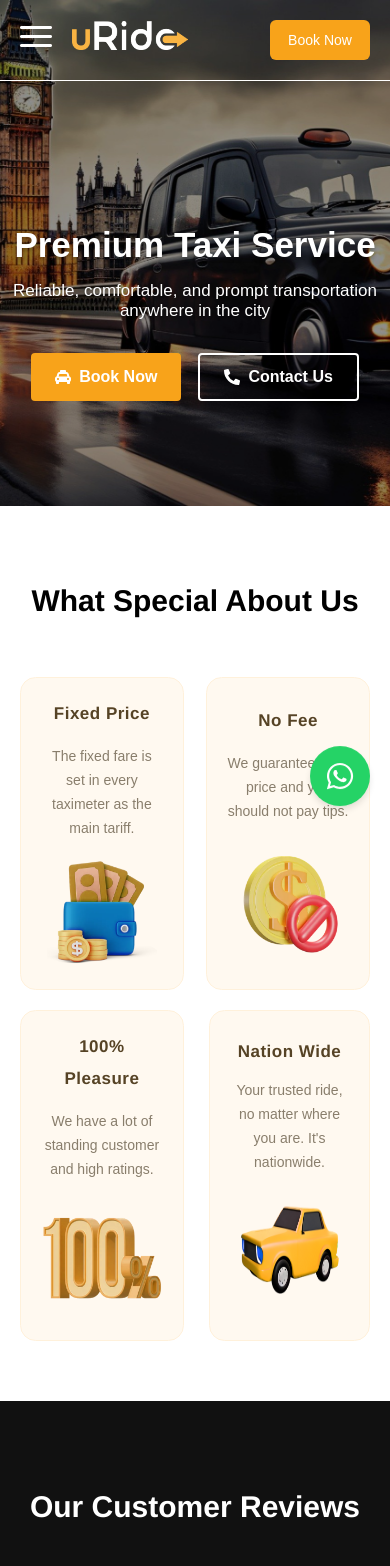
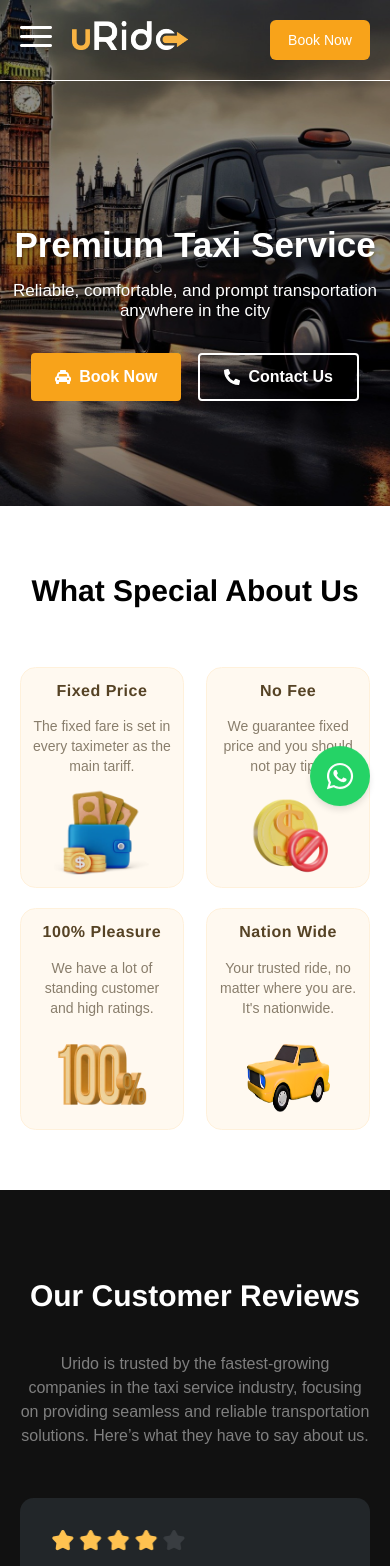
Before and after one commit to letsoutsource/urido-frontend, a Next.js app: page / in a window 390 px wide. Shown: the top 1566 px of the page. Built offline with nearby package versions, Linux system fonts and the light colour scheme.

Commit message:
image-sizes adjust

```diff
--- a/src/app/components/homePageComponents/vehiclesListSection/vehiclesList/VehiclesList.jsx
+++ b/src/app/components/homePageComponents/vehiclesListSection/vehiclesList/VehiclesList.jsx
@@ -12,6 +12,7 @@ const VehiclesList = async () => {
             width={265}
             height={160}
             alt={vehicle.vehicleName}
+            className="vehicleListSection-vehicle-image"
           />
           <h4 className="vehicleListSection-vehicle-name">
             {vehicle.vehicleName}
--- a/src/app/components/homePageComponents/vehiclesListSection/vehiclesList/vehiclesList.css
+++ b/src/app/components/homePageComponents/vehiclesListSection/vehiclesList/vehiclesList.css
@@ -35,7 +35,15 @@
   padding: 0px 20px 20px 20px;
 }
 @media (max-width: 768px) {
-  .vehicleListSection-vehicles{
+  .vehicleListSection-vehicles {
     padding: 0px;
   }
+  .vehicleListSection-vehicle-image {
+    width: 220px;
+  }
 }
+@media (max-width: 360px) {
+  .vehicleListSection-vehicle-image {
+    width: 210px;
+  }
+}
--- a/src/app/components/homePageComponents/whatSpecialAboutUsSection/cardsList/CardsList.jsx
+++ b/src/app/components/homePageComponents/whatSpecialAboutUsSection/cardsList/CardsList.jsx
@@ -31,13 +31,13 @@ const CardList = () => {
         </div>
       ))}
       <div className="specialaboutus-mobileView-card">
-        <h4 className="specialaboutus-card-head" style={{ marginTop: "5px" }}>
+        <h4 className="specialaboutus-card-head">
           Nation Wide
         </h4>
         <p className="specialaboutus-card-para">
           Your trusted ride, no matter where you are. It's nationwide.
         </p>
-         <Image src="/car.png" alt="car" width={100} height={90} className="specialaboutus-car"/>
+         <Image src="/car.png" alt="car" width={85} height={70} className="specialaboutus-car-image"/>
       </div>
     </div>
   );
--- a/src/app/components/homePageComponents/whatSpecialAboutUsSection/cardsList/cardList.css
+++ b/src/app/components/homePageComponents/whatSpecialAboutUsSection/cardsList/cardList.css
@@ -41,10 +41,10 @@
   max-width: 256px;
   color: #897e6c;
 }
-.specialaboutus-card-largeScreenIcon{
+.specialaboutus-card-largeScreenIcon {
   display: block;
 }
-.specialaboutus-card-mobileIcon{
+.specialaboutus-card-mobileIcon {
   display: none;
 }
 @media (max-width: 768px) {
@@ -52,11 +52,8 @@
     gap: 20px;
     flex-wrap: wrap;
   }
+  .specialaboutus-mobileView-card,
   .specialaboutus-card {
-    width: 42vw;
-    padding: 20px;
-  }
-  .specialaboutus-mobileView-card {
     display: flex;
     flex-direction: column;
     background: linear-gradient(180deg, #fff9f0 0%, #fff9f0 100%),
@@ -71,37 +68,58 @@
     justify-content: normal;
     align-items: center;
     gap: 10px;
-    width: 46%;
-    padding: 20px;
+    width: 42vw;
+    padding: 7px 12px;
   }
   .specialaboutus-card-head {
-    font-size: 17px;
+    font-size: 16px;
   }
   .specialaboutus-card-para {
     font-size: 14px;
+    line-height: 20px;
   }
   .bottomcard-icons {
     display: none;
   }
-  .specialaboutus-card-mobileIcon{
+  .specialaboutus-card-mobileIcon {
     display: block;
   }
-  .specialaboutus-card-largeScreenIcon{
+  .specialaboutus-card-largeScreenIcon {
     display: none;
   }
-  .specialaboutus-car{
-    margin-top: 20px;
+  .specialaboutus-car-image {
+    margin-top: 14px;
   }
 }
 
 @media (max-width: 360px) {
+  .specialaboutus-mobileView-card,
   .specialaboutus-card {
-    width: 40vw;
+    display: flex;
+    flex-direction: column;
+    background: linear-gradient(180deg, #fff9f0 0%, #fff9f0 100%),
+      linear-gradient(
+        180deg,
+        rgba(255, 255, 255, 0) 52%,
+        rgba(255, 255, 255, 0.565148) 85.91%,
+        rgba(255, 255, 255, 0.8) 100%
+      );
+    border: 1.3px solid #fff1db;
+    border-radius: 15.64px;
+    justify-content: normal;
+    align-items: center;
+    gap: 5px;
+    width: 41vw;
+    padding: 7px 5px;
   }
-  .specialaboutus-card-para{
-    font-size: 11px;
+  .specialaboutus-card-para {
+    font-size: 12px;
+    line-height: 19px;
   }
   .specialaboutus-card-head {
     font-size: 13px;
+  }
+  .specialaboutus-car-image {
+    margin-top: 14px;
+  }
 }
- }
--- a/src/app/components/homePageComponents/whatSpecialAboutUsSection/cardsList/cardsListData.js
+++ b/src/app/components/homePageComponents/whatSpecialAboutUsSection/cardsList/cardsListData.js
@@ -10,8 +10,8 @@ export const specialAboutUsCards = [
     },
     MobileIcon: {
       src: "/walletIcon.png",
-      width: 110,
-      height: 110,
+      width: 95,
+      height: 90,
     },
   },
   {
@@ -25,8 +25,8 @@ export const specialAboutUsCards = [
     },
     MobileIcon: {
       src: "/dollarIcon.png",
-      width: 120,
-      height: 120,
+      width: 95,
+      height: 90,
     },
   },
   {
@@ -40,8 +40,8 @@ export const specialAboutUsCards = [
       },
     MobileIcon: {
       src: "/percentIcon.png",
-      width: 120,
-      height: 120,
+      width: 90,
+      height: 90,
       },
   },
 ];
--- a/src/app/components/homePageComponents/whatSpecialAboutUsSection/whatSpecialAboutUs.css
+++ b/src/app/components/homePageComponents/whatSpecialAboutUsSection/whatSpecialAboutUs.css
@@ -14,7 +14,7 @@
 }
 @media (max-width: 768px) {
   .specialaboutus-container {
-    padding: 30px 20px 60px 20px;
+    padding: 20px 20px 60px 20px;
   }
   .specialaboutus-heading {
     font-size: 30px;
@@ -22,7 +22,7 @@
 }
 @media (max-width: 360px) {
   .specialaboutus-container {
-    padding: 30px 20px 60px 20px;
+    padding: 20px 20px 60px 20px;
   }
   .specialaboutus-heading {
     font-size: 28px;
```
